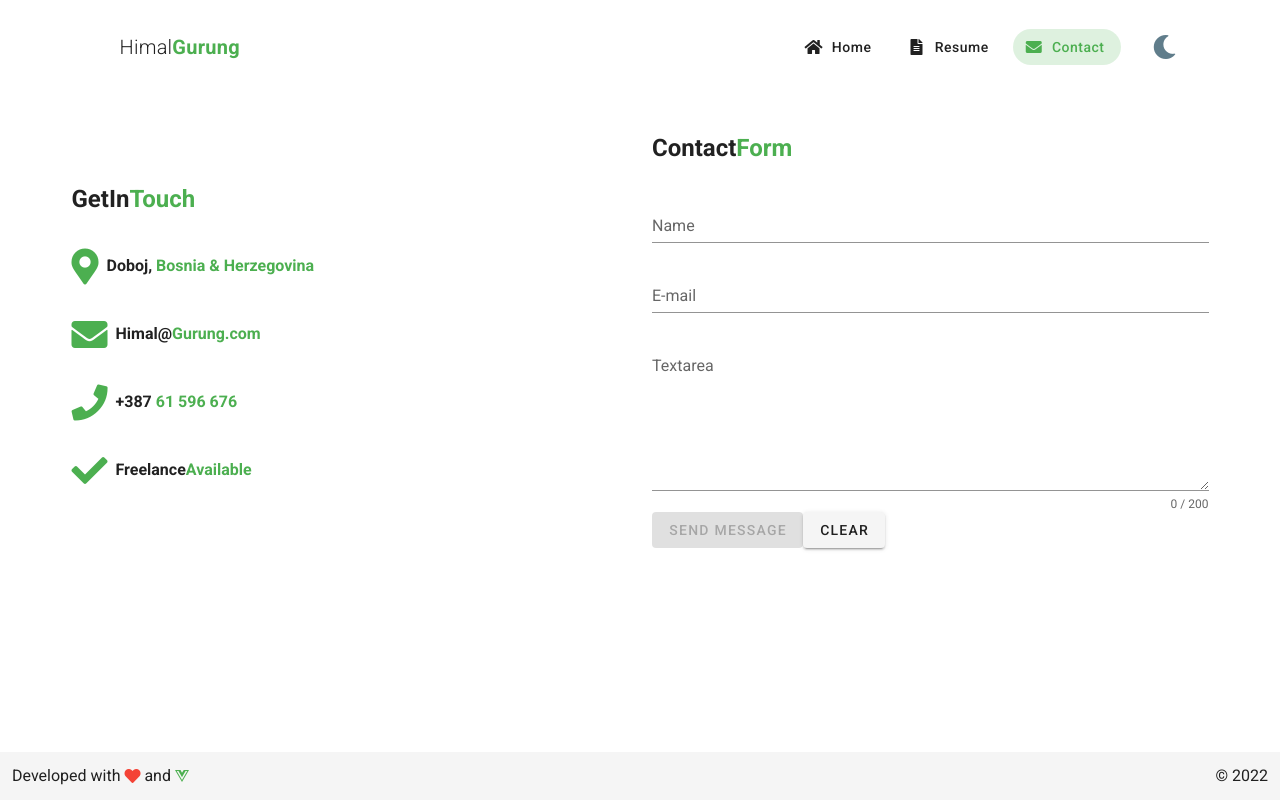
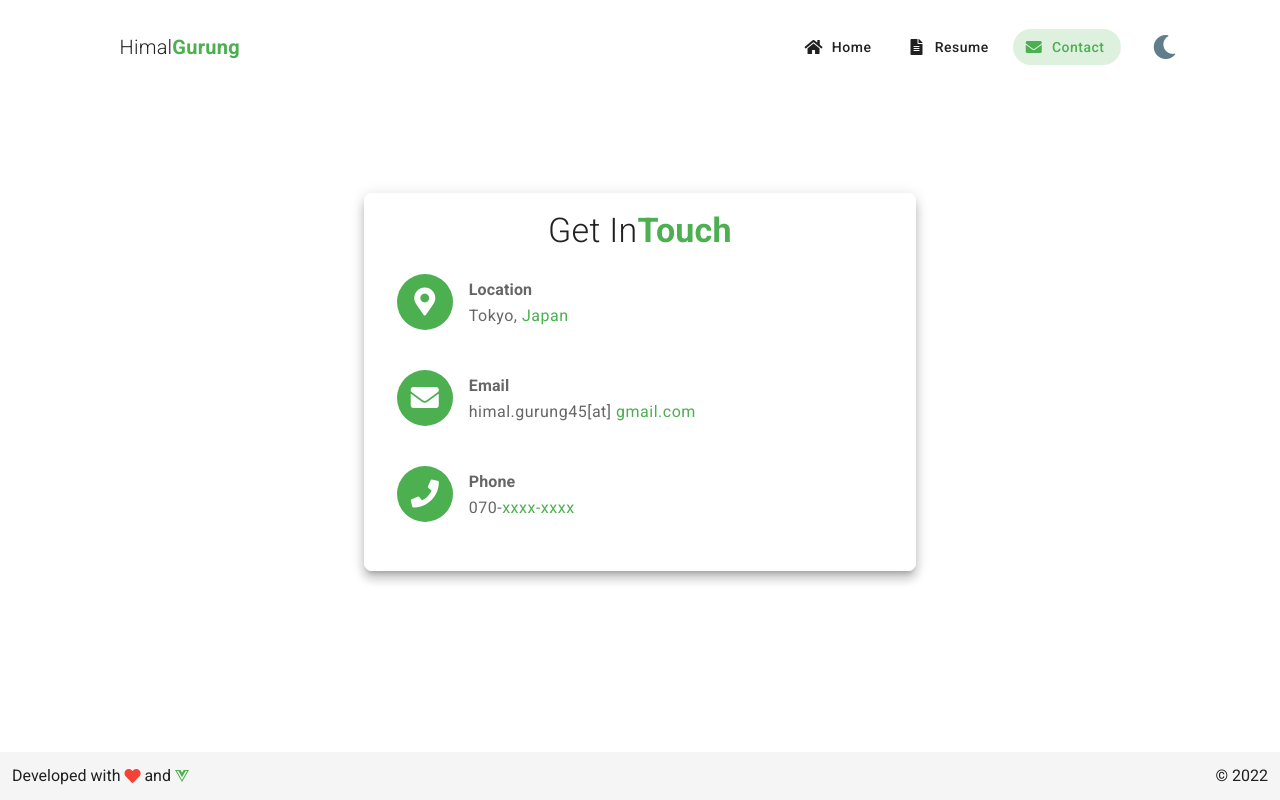
Before and after one commit to grg-himal99/grg-himal99.github.io, a Vue app: page /contact in a window 1280 px wide. Built offline with nearby package versions, Linux system fonts and the light colour scheme; what storyblok-vue would draw is missing.

Commit message:
Changes to the contact page.

```diff
--- a/src/views/Contact.vue
+++ b/src/views/Contact.vue
@@ -1,93 +1,61 @@
 <template>
-  <v-container grid-list-xl>
-    <v-layout row justify-center align-center wrap class="mt-4 pt-2">
-      <v-flex xs12 sm12 md6 lg6 xl6>
-        <h2 class="pb-4 mt-2">
-          <span>GetIn</span>
-          <span class="green--text">Touch</span>
-        </h2>
-        <div class="py-4 subheading font-weight-bold">
-          <v-icon large color="green" left>fas fa-map-marker-alt</v-icon>
-          <span>Doboj,&nbsp;</span>
-          <span class="green--text">Bosnia & Herzegovina</span>
-        </div>
-        <div class="py-4 subheading font-weight-bold">
-          <v-icon large color="green" left>fas fa-envelope</v-icon>
-          <span>Himal@</span>
-          <span class="green--text">Gurung.com</span>
-        </div>
-        <div class="py-4 subheading font-weight-bold">
-          <v-icon large color="green" left>fas fa-phone</v-icon>
-          <span>+387&nbsp;</span>
-          <span class="green--text">61 596 676</span>
-        </div>
-        <div class="py-4 subheading font-weight-bold">
-          <v-icon large color="green" left>fas fa-check</v-icon>
-          <span>Freelance</span>
-          <span class="green--text">Available</span>
-        </div>
-      </v-flex>
+  <v-container class="contact-container">
+    <v-row justify="center" align="center" class="min-height-screen">
+      <v-col cols="12" md="8" lg="6">
+        <v-card class="contact-card elevation-8" rounded="lg">
+          <v-card-title class="justify-center pb-6">
+            <h1 class="display-1 font-weight-light">
+              <span>Get In</span>
+              <span class="green--text font-weight-bold">Touch</span>
+            </h1>
+          </v-card-title>
 
-      <v-flex xs12 sm12 md6 lg6 xl6>
-        <h2 class="pb-4 mb-4">
-          <span>Contact</span>
-          <span class="green--text">Form</span>
-        </h2>
+          <v-card-text class="px-8 pb-8">
+            <v-row>
+              <v-col cols="12" class="contact-item">
+                <div class="d-flex align-center justify-center mb-4">
+                  <v-avatar color="green" size="56" class="mr-4">
+                    <v-icon color="white" size="28">fas fa-map-marker-alt</v-icon>
+                  </v-avatar>
+                  <div class="contact-info">
+                    <div class="subtitle-1 font-weight-bold">Location</div>
+                    <div class="body-1">Tokyo, <span class="green--text">Japan</span></div>
+                  </div>
+                </div>
+              </v-col>
 
-        <form method="POST" action="https://formspree.io/Himal@Gurung.com">
-          <v-text-field
-            name="name"
-            color="green"
-            background-color="transparent"
-            v-model="name"
-            :error-messages="nameErrors"
-            label="Name"
-            required
-            @blur="$v.name.$touch()"
-          ></v-text-field>
-          <v-text-field
-            type="email"
-            color="green"
-            background-color="transparent"
-            name="email"
-            v-model="email"
-            :error-messages="emailErrors"
-            label="E-mail"
-            required
-            @blur="$v.email.$touch()"
-          ></v-text-field>
-          <v-textarea
-            color="green"
-            background-color="transparent"
-            :counter="200"
-            :error-messages="bodyErrors"
-            v-model="body"
-            label="Textarea"
-            name="body"
-            @blur="$v.body.$touch()"
-          ></v-textarea>
-          <v-btn
-            @click="submit"
-            type="submit"
-            color="green"
-            class="white--text"
-            :disabled=" (body.length<=20)"
-          >SEND MESSAGE</v-btn>
-          <v-btn @click="clear">clear</v-btn>
-        </form>
-      </v-flex>
-    </v-layout>
+              <v-col cols="12" class="contact-item">
+                <div class="d-flex align-center justify-center mb-4">
+                  <v-avatar color="green" size="56" class="mr-4">
+                    <v-icon color="white" size="28">fas fa-envelope</v-icon>
+                  </v-avatar>
+                  <div class="contact-info">
+                    <div class="subtitle-1 font-weight-bold">Email</div>
+                    <div class="body-1">himal.gurung45[at] <span class="green--text">gmail.com</span></div>
+                  </div>
+                </div>
+              </v-col>
+
+              <v-col cols="12" class="contact-item">
+                <div class="d-flex align-center justify-center mb-4">
+                  <v-avatar color="green" size="56" class="mr-4">
+                    <v-icon color="white" size="28">fas fa-phone</v-icon>
+                  </v-avatar>
+                  <div class="contact-info">
+                    <div class="subtitle-1 font-weight-bold">Phone</div>
+                    <div class="body-1">070-<span class="green--text">xxxx-xxxx</span></div>
+                  </div>
+                </div>
+              </v-col>
+            </v-row>
+          </v-card-text>
+        </v-card>
+      </v-col>
+    </v-row>
   </v-container>
 </template>
 
 <script>
-import { validationMixin } from 'vuelidate'
-import {
-  required,
-  maxLength,
-  email,
-  minLength
-} from 'vuelidate/lib/validators'
 export default {
   metaInfo: {
     title: 'Contact',
@@ -96,8 +64,7 @@ export default {
       { name: 'viewport', content: 'width=device-width, initial-scale=1' },
       {
         name: 'description',
-        content:
-          "Himal Gurung's Contact Doboj Bosnia and Herzegovina Freelance Get in Touch ContactMe"
+        content: "Himal Gurung's Contact Tokyo Japan Get in Touch"
       },
       { charset: 'utf-8' },
       { property: 'og:title', content: "Himal' Space" },
@@ -105,67 +72,60 @@ export default {
       { property: 'og:type', content: 'website' },
       { property: 'og:url', content: 'https://Himal.space' },
       {
-        property: 'og:image',
-        content: 'https://i.imgur.com/Dcz2PGx.jpg'
-      },
-      {
         property: 'og:description',
-        content:
-          "Himal Gurung's Contact Doboj Bosnia and Herzegovina Freelance Get in Touch ContactMe"
+        content: "Himal Gurung's Contact Tokyo Japan Get in Touch"
       }
     ]
-  },
-  mixins: [validationMixin],
-  validations: {
-    name: { required, maxLength: maxLength(20) },
-    email: { required, email },
-    body: { required, minLength: minLength(20) }
-  },
-  data () {
-    return {
-      name: '',
-      email: '',
-      body: ''
-    }
-  },
-  methods: {
-    submit () {
-      this.$v.$touch()
-    },
-    clear () {
-      this.$v.$reset()
-      this.name = ''
-      this.email = ''
-      this.body = ''
-    }
-  },
-  computed: {
-    nameErrors () {
-      const errors = []
-      if (!this.$v.name.$dirty) return errors
-      !this.$v.name.maxLength &&
-        errors.push('Name must be at most 20 characters long')
-      !this.$v.name.required && errors.push('Name is required.')
-      return errors
-    },
-    emailErrors () {
-      const errors = []
-      if (!this.$v.email.$dirty) return errors
-      !this.$v.email.email && errors.push('Must be valid e-mail')
-      !this.$v.email.required && errors.push('E-mail is required')
-      return errors
-    },
-    bodyErrors () {
-      const errors = []
-      if (!this.$v.body.$dirty) return errors
-      !this.$v.body.minLength &&
-        errors.push('Text must be at least 20 characters long')
-      !this.$v.body.required && errors.push('Text is required')
-      return errors
-    }
   }
 }
 </script>
 
-<style lang="scss" scoped>
+<style scoped>
+.contact-container {
+  padding: 2rem 1rem;
+}
+
+.min-height-screen {
+  min-height: 70vh;
+}
+
+.contact-card {
+  background: rgba(255, 255, 255, 0.95);
+  backdrop-filter: blur(10px);
+  border: 1px solid rgba(255, 255, 255, 0.2);
+}
+
+.theme--dark .contact-card {
+  background: rgba(66, 66, 66, 0.95);
+  border: 1px solid rgba(255, 255, 255, 0.1);
+}
+
+.contact-item {
+  transition: transform 0.3s ease;
+}
+
+.contact-item:hover {
+  transform: translateY(-2px);
+}
+
+.contact-info {
+  text-align: left;
+  flex: 1;
+}
+
+@media (max-width: 600px) {
+  .contact-card {
+    margin: 1rem;
+  }
+
+  .d-flex {
+    flex-direction: column;
+    text-align: center;
+  }
+
+  .contact-info {
+    text-align: center;
+    margin-top: 1rem;
+  }
+}
 </style>
--- a/src/views/Resume.vue
+++ b/src/views/Resume.vue
@@ -53,7 +53,7 @@
             <v-layout pt-3>
               <v-flex xs4>
                 <div class="caption font-weight-bold green--text">JAN 2020 -</div>
-                <div class="caption font-weight-bold green--text">PRESENT</div>
+                <div class="caption font-weight-bold green--text">MAR 2025</div>
               </v-flex>
               <v-flex class="pl-2">
                 <strong>Frontend Developer/ Software Engineer</strong>
```
